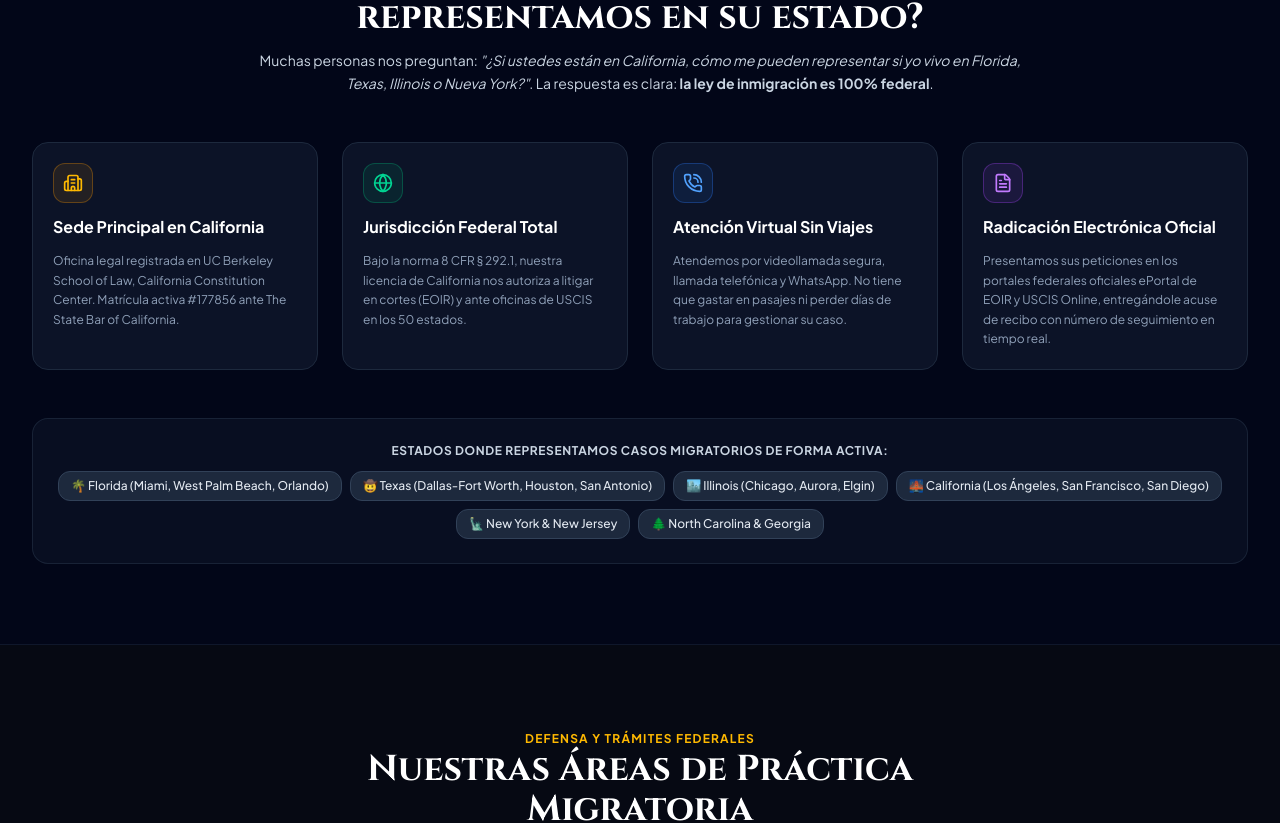
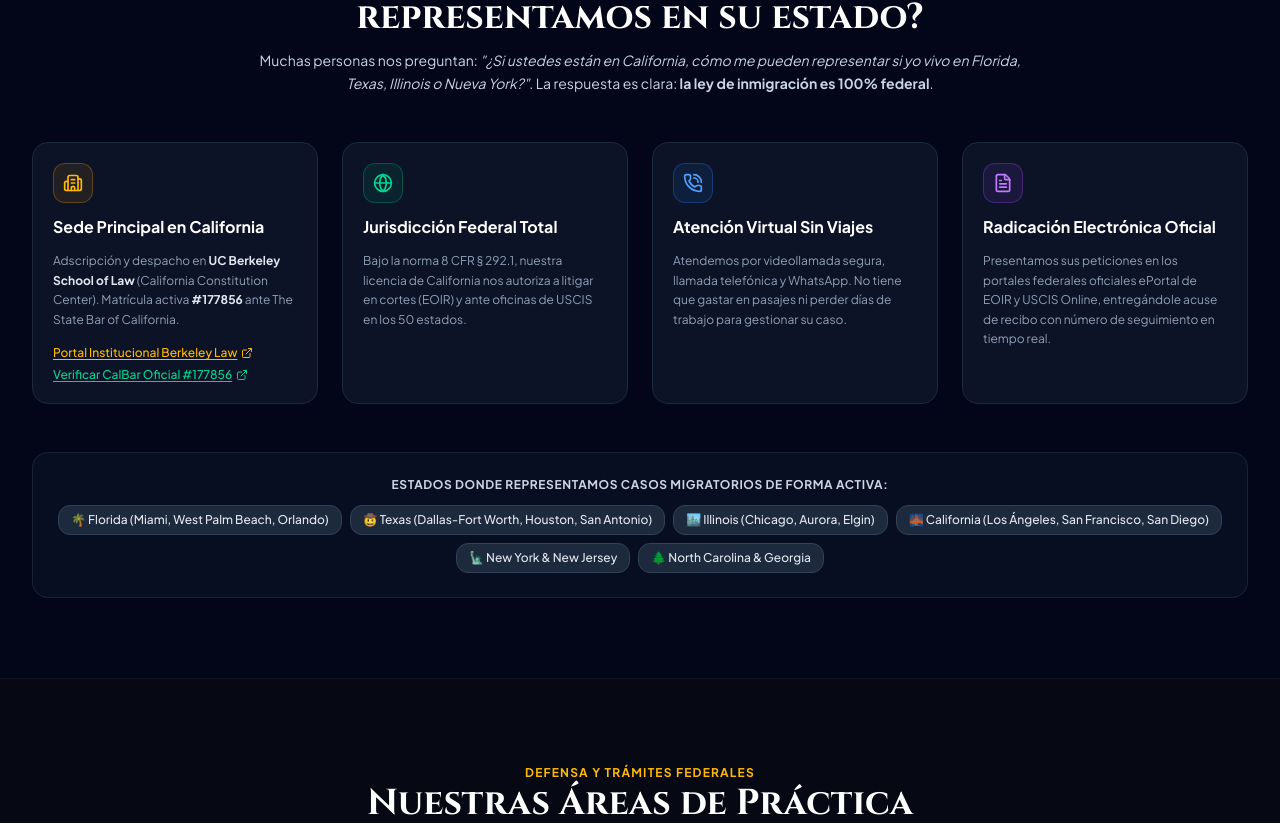
Before and after one commit to villalbaromeroneidydayana-design/asesoria-migratoria, a React (Vite) app: page / in a window 1280 px wide. Shown: the part 1085-1908 px from the top of the page. Built offline with nearby package versions, Linux system fonts and the light colour scheme.

Commit message:
feat: Enlaces directos a UC Berkeley Law Center y CalBar #177856 en sección de ubicación

```diff
--- a/src/components/PublicLandingPage.tsx
+++ b/src/components/PublicLandingPage.tsx
@@ -328,14 +328,34 @@ export const PublicLandingPage: React.FC<PublicLandingPageProps> = ({
           </div>
 
           <div className="grid grid-cols-1 md:grid-cols-2 lg:grid-cols-4 gap-6">
-            <div className="p-5 rounded-2xl bg-slate-900/80 border border-slate-800 space-y-3">
+            <div className="p-5 rounded-2xl bg-slate-900/80 border border-slate-800 space-y-3 hover:border-amber-500/40 transition">
               <div className="w-10 h-10 rounded-xl bg-amber-500/10 border border-amber-500/30 flex items-center justify-center text-amber-400">
                 <Building2 className="w-5 h-5" />
               </div>
               <h3 className="font-bold text-white text-base">Sede Principal en California</h3>
               <p className="text-xs text-slate-400 leading-relaxed">
-                Oficina legal registrada en UC Berkeley School of Law, California Constitution Center. Matrícula activa #177856 ante The State Bar of California.
+                Adscripción y despacho en <strong className="text-slate-200">UC Berkeley School of Law</strong> (California Constitution Center). Matrícula activa <strong className="text-slate-200">#177856</strong> ante The State Bar of California.
               </p>
+              <div className="pt-1 flex flex-col gap-1.5 text-xs">
+                <a
+                  href={LAWYER_PROFILE.website}
+                  target="_blank"
+                  rel="noreferrer"
+                  className="inline-flex items-center gap-1 text-amber-400 hover:text-amber-300 font-medium underline underline-offset-2 transition"
+                >
+                  <span>Portal Institucional Berkeley Law</span>
+                  <ExternalLink className="w-3 h-3" />
+                </a>
+                <a
+                  href={LAWYER_PROFILE.barVerificationUrl}
+                  target="_blank"
+                  rel="noreferrer"
+                  className="inline-flex items-center gap-1 text-emerald-400 hover:text-emerald-300 font-medium underline underline-offset-2 transition"
+                >
+                  <span>Verificar CalBar Oficial #177856</span>
+                  <ExternalLink className="w-3 h-3" />
+                </a>
+              </div>
             </div>
 
             <div className="p-5 rounded-2xl bg-slate-900/80 border border-slate-800 space-y-3">
```
